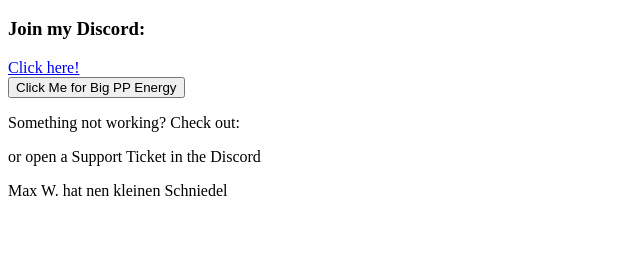
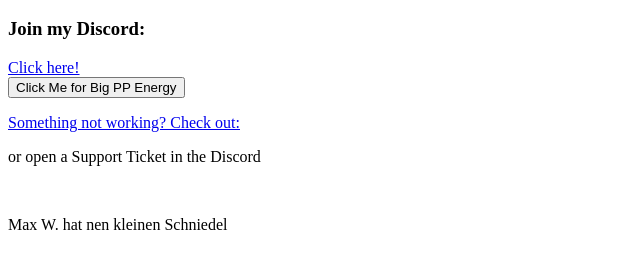
Before and after one commit to Maxnflaxl/Maxnflaxl.github.io, a plain HTML site: page index.html in a window 1280 px wide. Shown: the part 48-316 px from the top of the page, without its empty margins (0-640 px from the left). Drawn offline with Linux system fonts and the light colour scheme.

Commit message:
Update index.html
Fixing some stuff

```diff
--- a/index.html
+++ b/index.html
@@ -16,11 +16,14 @@
 
 <a href="energy.html" target="_blank"><button>Click Me for Big PP Energy</button>   </a>
 
-<p> Something not working? Check out:</p> <a href="https://updown.io/73s5" target="_blank"></a>
+ <a href="https://updown.io/73s5" target="_blank"><p> Something not working? Check out:</p>  </a>
 <p> or open a Support Ticket in the Discord</p>
+<br>
+<p>Max W. hat nen kleinen Schniedel</p>
 
-<p>Max W. hat nen kleinen Schniedel</p>
-    </body>
+
+
+</body>
 
 
 
```
